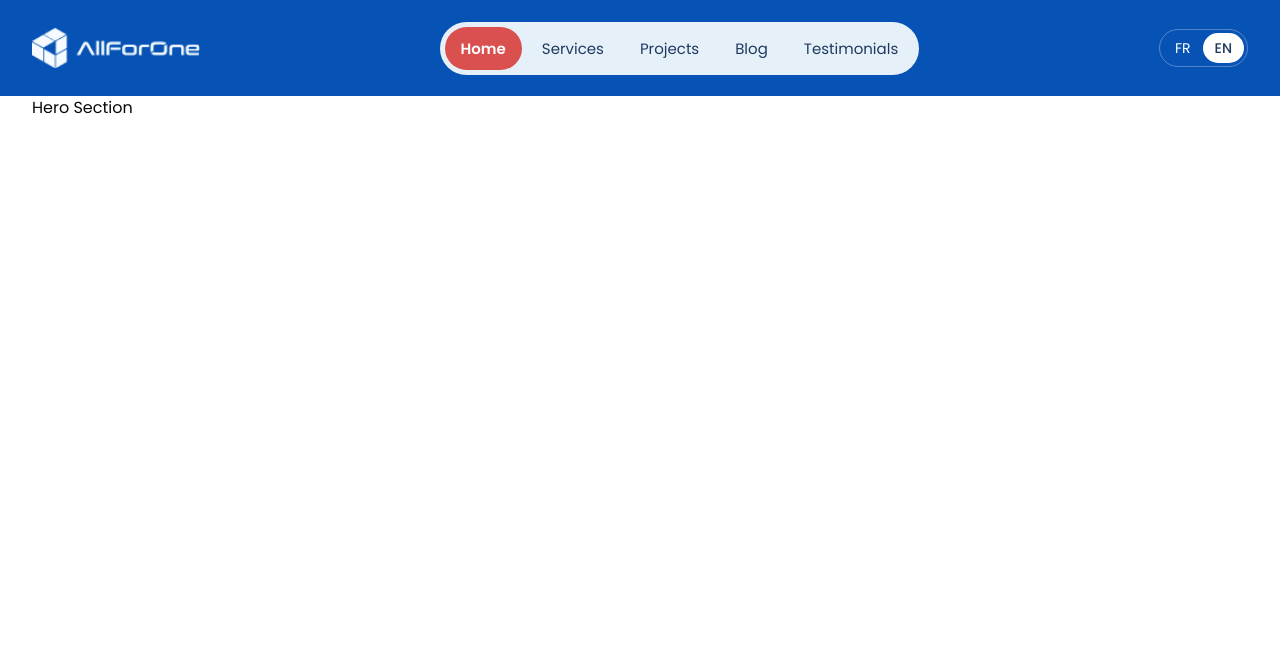
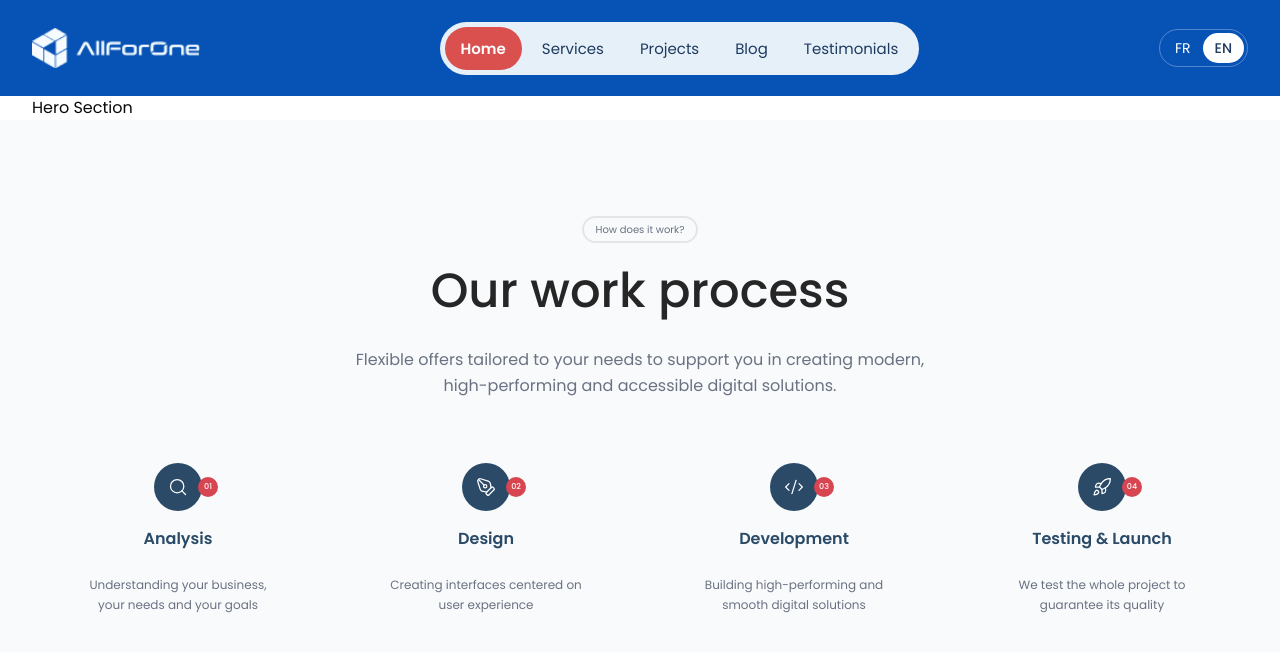
Before and after one commit to namsrkt/refonte-afo, a Next.js app: page /en in a window 1280 px wide. Shown: the top 652 px of the page. Built offline with nearby package versions, Linux system fonts and the light colour scheme.

Commit message:
feat(home): add process section with next-intl

```diff
--- a/messages/en.json
+++ b/messages/en.json
@@ -38,5 +38,28 @@
   "TestimonialsPage": {
     "title": "Testimonials",
     "description": "Content coming soon."
+  },
+  "HomeProcess": {
+    "badge": "How does it work?",
+    "title": "Our work process",
+    "subtitle": "Flexible offers tailored to your needs to support you in creating modern, high-performing and accessible digital solutions.",
+    "steps": {
+      "analysis": {
+        "title": "Analysis",
+        "description": "Understanding your business, your needs and your goals"
+      },
+      "design": {
+        "title": "Design",
+        "description": "Creating interfaces centered on user experience"
+      },
+      "development": {
+        "title": "Development",
+        "description": "Building high-performing and smooth digital solutions"
+      },
+      "launch": {
+        "title": "Testing & Launch",
+        "description": "We test the whole project to guarantee its quality"
+      }
+    }
   }
 }
--- a/messages/fr.json
+++ b/messages/fr.json
@@ -38,5 +38,28 @@
   "TestimonialsPage": {
     "title": "Témoignages",
     "description": "Contenu à venir."
+  },
+  "HomeProcess": {
+    "badge": "Comment ça marche ?",
+    "title": "Processus de travail",
+    "subtitle": "Des offres flexibles et adaptées à vos besoins pour vous accompagner dans la création de solutions digitales modernes, performantes et accessibles.",
+    "steps": {
+      "analysis": {
+        "title": "Analyse",
+        "description": "Comprendre votre activité, vos besoins et vos objectifs"
+      },
+      "design": {
+        "title": "Conception",
+        "description": "Création des interfaces centrées sur l'expérience utilisateur"
+      },
+      "development": {
+        "title": "Développement",
+        "description": "Conception en solutions digitales performantes et fluides"
+      },
+      "launch": {
+        "title": "Test & Mise en ligne",
+        "description": "Nous testons l'ensemble du projet afin de garantir sa qualité"
+      }
+    }
   }
 }
--- a/src/app/[locale]/page.tsx
+++ b/src/app/[locale]/page.tsx
@@ -1,10 +1,12 @@
 import HeroSection from "@/features/home/heroSection/hero-section";
+import HomeProcess from "@/features/home/homeProcess/home-process";
 
 export default async function Home() {
 
   return (
     <>
       <HeroSection/>
+      <HomeProcess/>
     </>
   );
 }
--- /dev/null
+++ b/src/features/home/homeProcess/home-process.tsx
@@ -0,0 +1,56 @@
+import { useTranslations } from "next-intl";
+import { Search, PenTool, Code2, Rocket } from "lucide-react";
+import { LucideIcon } from "lucide-react";
+
+type Step = {
+    number: string;
+    key: "analysis" | "design" | "development" | "launch";
+    icon: LucideIcon;
+  };
+
+  const steps: Step[] = [
+    { number: "01", key: "analysis", icon: Search },
+    { number: "02", key: "design", icon: PenTool },
+    { number: "03", key: "development", icon: Code2 },
+    { number: "04", key: "launch", icon: Rocket },
+  ];
+
+export default function HomeProcess(){
+    const t = useTranslations("HomeProcess");
+
+    return(
+        <section className="bg-slate-50 px-6 py-16 md:py-24">
+            <div className="flex flex-col items-center text-center">
+                <span className="rounded-full border-2 borber-gray-500 px-3 py-1 text-[10px] text-gray-500">
+                    {t("badge")}
+                </span>
+                <h2 className="mt-6 text-4xl font-medium text-neutral-800 md:text-5xl">
+                    {t("title")}
+                </h2>
+                <p className="mt-8 max-w-xl text-sm font-light leading-relaxed text-gray-500 md:text-base">
+                    {t("subtitle")}
+                </p>
+            </div>
+            <div className="mt-16 grid grid-cols-1 sm:grid-cols-2 lg:grid-cols-4 ">
+                { steps.map(({ number, key, icon: Icon }) => (
+                <article className="flex flex-col items-center text-center mb-8">
+                    <div className="relative">
+                        <div className="flex h-12 w-12 items-center justify-center rounded-full bg-[#2a4a67] text-white">
+                        <Icon className="h-5 w-5" strokeWidth={1.5} />
+                        </div>
+                        <span className="absolute -right-4 top-1/2 flex h-5 w-5 -translate-y-1/2 items-center justify-center rounded-full bg-[#d64550] text-[8px] font-medium text-white">
+                            {number}
+                        </span>
+                    </div>
+                    <h3 className="mt-4 text-base font-semibold text-[#2a4a67]">
+                        {t(`steps.${key}.title`)}
+                    </h3>
+                    <p className="mt-6 max-w-[200px] text-xs font-light leading-relaxed text-gray-500" >
+                        {t(`steps.${key}.description`)}
+                    </p>
+                </article>
+                ))}
+            </div>
+        </section>
+    );
+}
```
